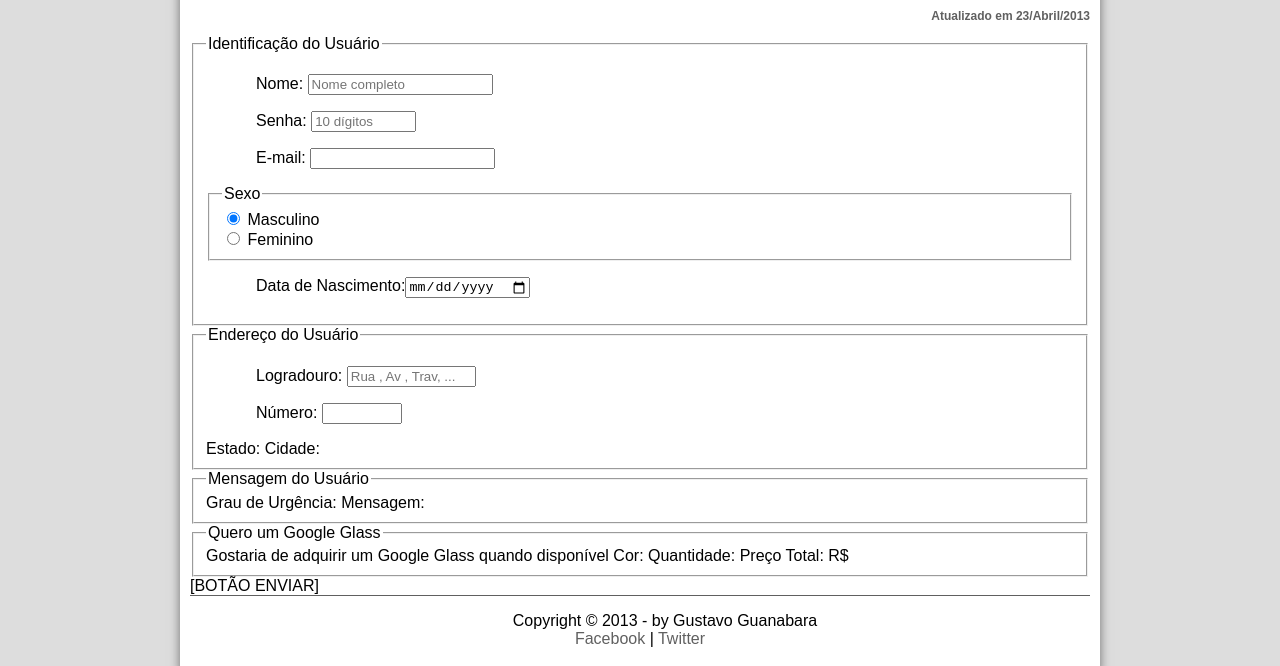
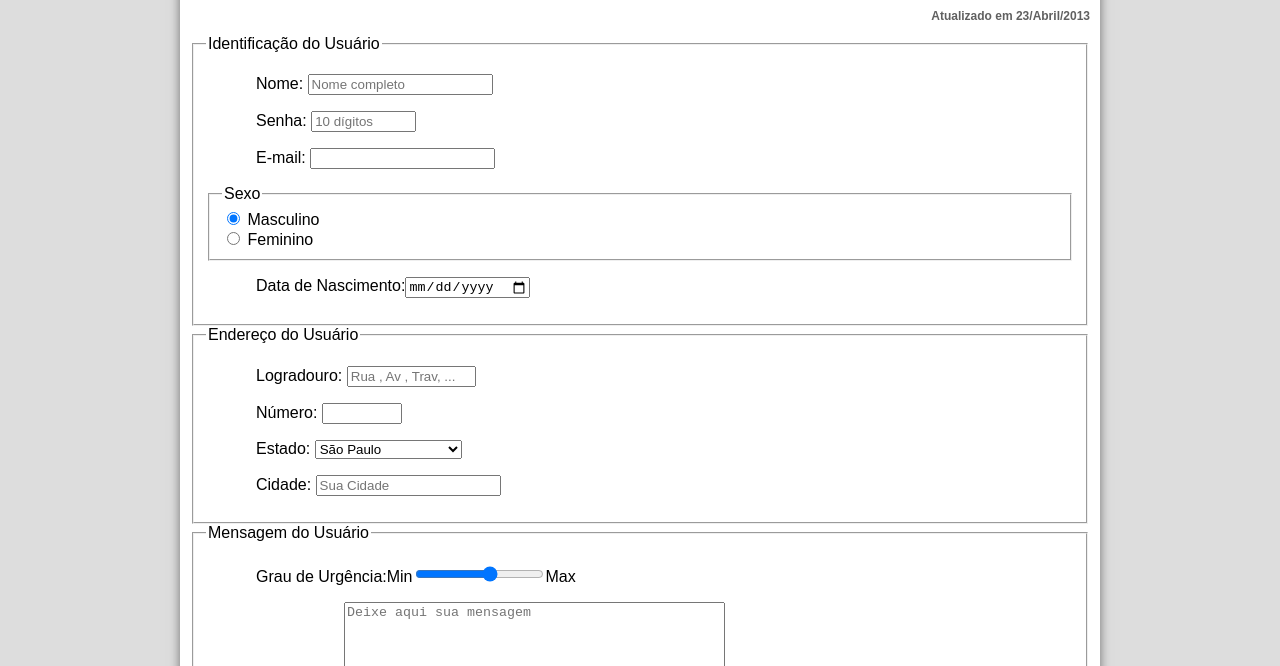
Before and after one commit to RafaDev01/Meusitegoogleglass, a plain HTML site: page fale-conosco.html in a window 1280 px wide. Shown: the part 271-937 px from the top of the page. Drawn offline with Linux system fonts and the light colour scheme.

Commit message:
Commit aula 34

```diff
--- a/fale-conosco.html
+++ b/fale-conosco.html
@@ -38,7 +38,7 @@
         <h3 class="direita">Atualizado em 23/Abril/2013</h3>
       </hgroup>
     </header>
-<form action="">
+<form method="POST" id="fContato" action="mailto:rflwwe123@hotmail.com">
   <fieldset id="usuario">
     <legend>Identificação do Usuário</legend>
     <p><label for="cNome">Nome: </label><input type="text" name="tNome" id="cNome" maxlength="30" size="20" placeholder="Nome completo"></p>
@@ -55,20 +55,39 @@
     <legend id="endereco">Endereço do Usuário</legend>
     <p><label for="cRua">Logradouro:</label> <input type="text" name="tRua" id="cRua" size="13" maxlength="80" placeholder="Rua , Av , Trav, ..."></p>
     <p><label for="cNum">Número:</label> <input type="number" name="tNum" id="cNum" min="0" max="99999"></p>
-    Estado:
-    Cidade:
+    <p><label for="cEst">Estado:</label>
+    <select name="tEst" id="cEst">
+      <optgroup label="Região Sudeste"><option value="rj">Rio de Janeiro</option>
+        <option value="sp" selected>São Paulo</option>
+        <option value="mg">Minas Gerais</option></optgroup>
+      <optgroup label="Região Sul">
+        <option value="pr">Paraná</option>
+      <option value="sc">Santa Catarina</option>
+      <option value="rs">Rio Grande do Sul</option>
+      </optgroup>
+    </select></p>
+    <p><label for="cCid">Cidade:</label>
+    <input type="text" name="tCid" id="cCid" maxlength="40" size="20" placeholder="Sua Cidade" list="cidades"></p>
+    <datalist id="cidades">
+      <option value="Rio de Janeiro"></option>
+      <option value="Nova Iguaçu"></option>
+      <option value="Niterói"></option>
+      <option value="Belford Roxo"></option>
+    </datalist>
+
   </fieldset>
   <fieldset>
     <legend id="mensagem">Mensagem do Usuário</legend>
-    Grau de Urgência:
-    Mensagem:
+    <p><label for="cUrg">Grau de Urgência:</label>Min<input type="range" name="tUrg" id="cUrg" min="0" max="10" step="2">Max</p>
+    <p><label for="cMsg">Mensagem:</label>
+    <textarea name="tMsg" id="cMsg" cols="45" rows="5" placeholder="Deixe aqui sua mensagem"></textarea></p>
   </fieldset>
  <fieldset>
   <legend id="pedido">Quero um Google Glass</legend>
-  Gostaria de adquirir um Google Glass quando disponível
-  Cor:
-  Quantidade:
-  Preço Total: R$
+  <p><label for="cPed"> Gostaria de adquirir um Google Glass quando disponível</label></p>
+  <p><label for="cCor">Cor:</label></p>
+  <p><label for="cQtd">Quantidade:</label></p>
+  <p><label for="cTot">Preço Total: R$</label></p>
  </fieldset>
 
 [BOTÃO ENVIAR]
```
